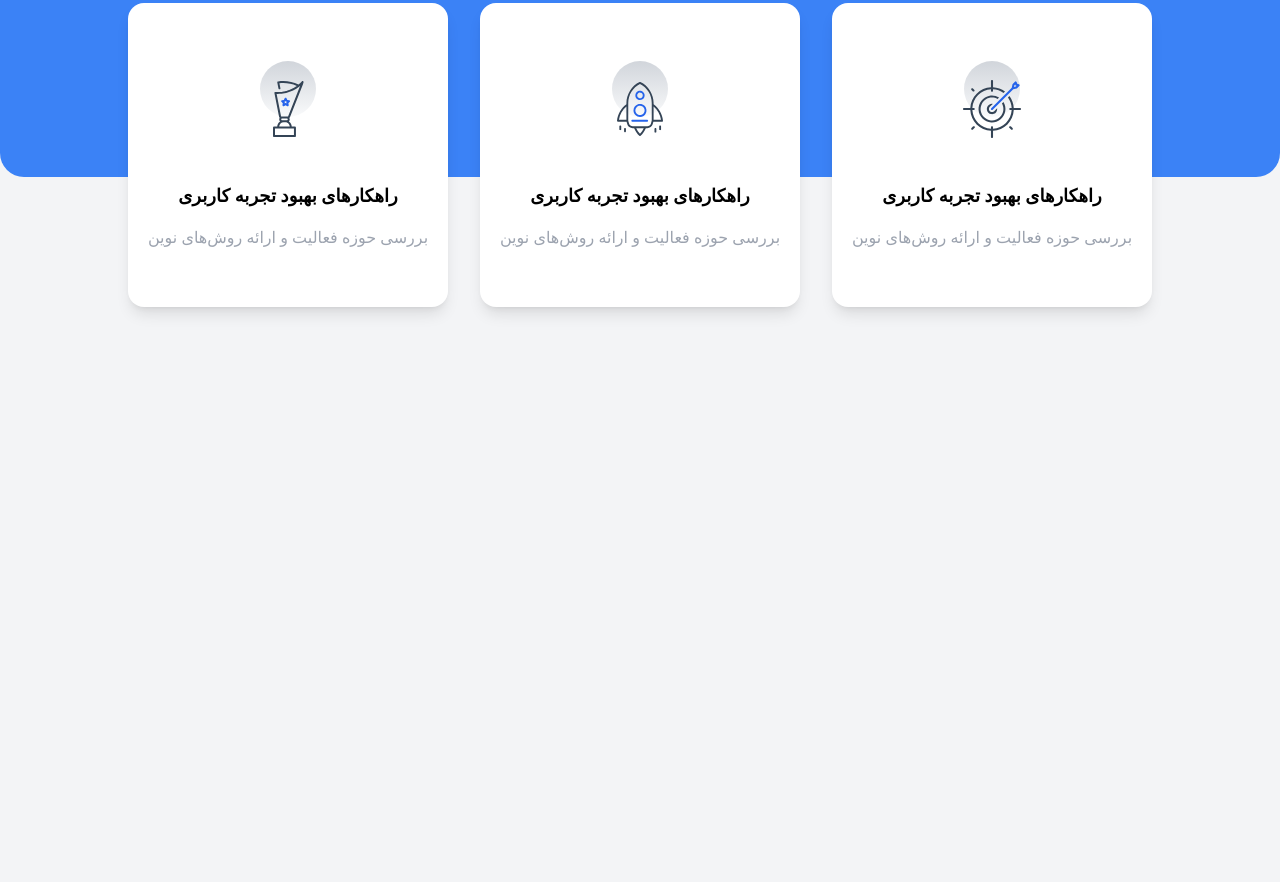
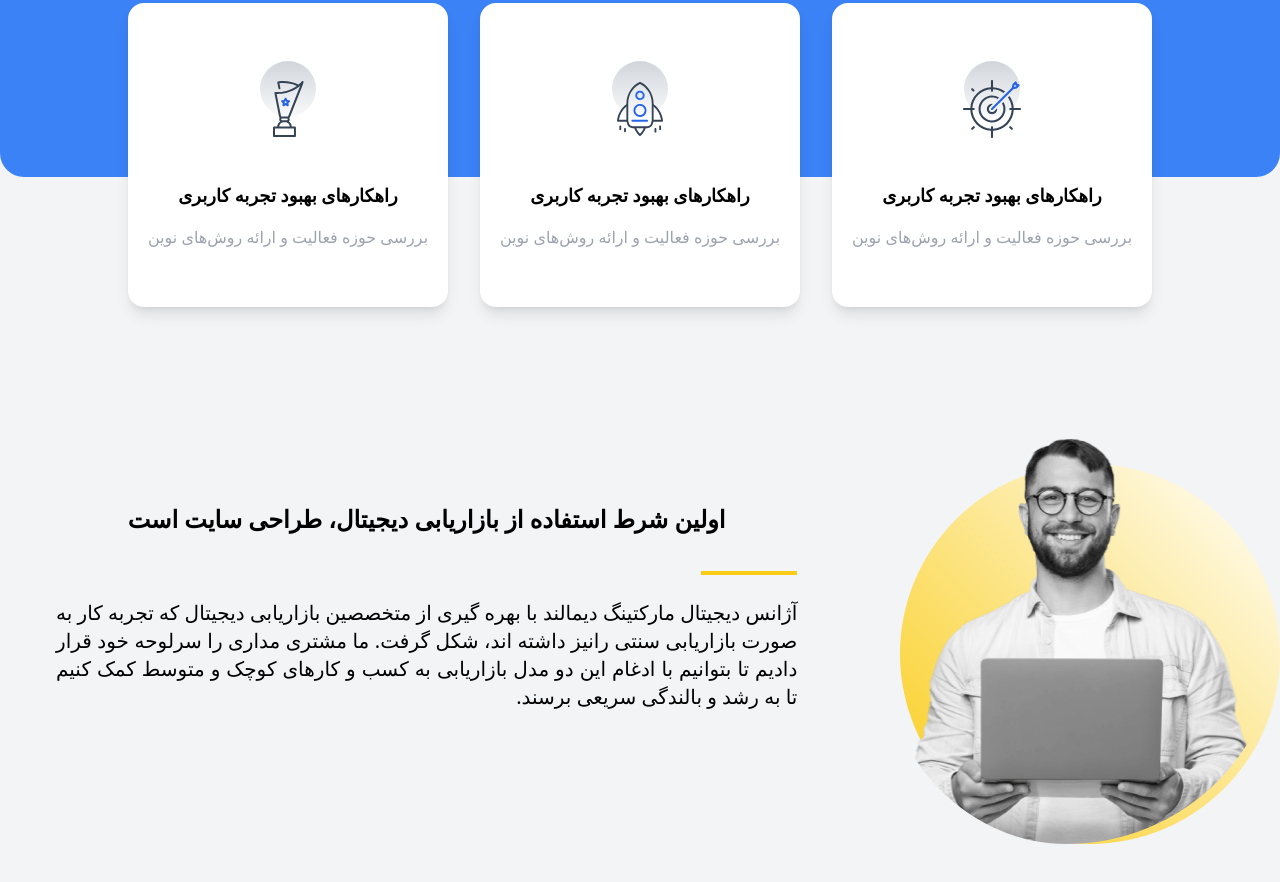
Before and after one commit to RoHa95/Demaland-Demo, a website: page public/index.html in a window 1280 px wide. Shown: the part 1820-2702 px from the top of the page. Before the commit the page ends 2189 px from the top, so only its background shows below. Drawn offline with nearby package versions, Linux system fonts and the light colour scheme; files that its build step writes are made by us from their sources.

Commit message:
completed deception 1 section

```diff
--- a/public/index.html
+++ b/public/index.html
@@ -605,7 +605,9 @@
                 </div>
               </div>
             </div>
-            <div class="absolute performance-tag hidden w-[320px] h-[304px] bg-opacity-20 bg-white rounded-2xl -z-12 -rotate-12 transition-all ease-linear delay-500"></div>
+            <div
+              class="absolute performance-tag hidden w-[320px] h-[304px] bg-opacity-20 bg-white rounded-2xl -z-12 -rotate-12 transition-all ease-linear delay-500"
+            ></div>
           </div>
           <div
             class="performance relative w-[320px] h-[304px] bg-white rounded-2xl flex flex-col items-center justify-center gap-y-6 shadow-lg"
@@ -673,7 +675,9 @@
                 </div>
               </div>
             </div>
-            <div class="absolute performance-tag hidden w-[320px] h-[304px] bg-opacity-20 bg-white rounded-2xl -z-12 -rotate-12 transition-all ease-linear delay-500"></div>
+            <div
+              class="absolute performance-tag hidden w-[320px] h-[304px] bg-opacity-20 bg-white rounded-2xl -z-12 -rotate-12 transition-all ease-linear delay-500"
+            ></div>
           </div>
           <div
             class="performance relative w-[320px] h-[304px] bg-white rounded-2xl flex flex-col items-center justify-center gap-y-6 shadow-lg"
@@ -717,7 +721,40 @@
                 </div>
               </div>
             </div>
-            <div class="absolute performance-tag hidden w-[320px] h-[304px] bg-opacity-20 bg-white rounded-2xl -z-12 -rotate-12 transition-all ease-linear delay-500"></div>
+            <div
+              class="absolute performance-tag hidden w-[320px] h-[304px] bg-opacity-20 bg-white rounded-2xl -z-12 -rotate-12 transition-all ease-linear delay-500"
+            ></div>
+          </div>
+        </div>
+      </div>
+    </div>
+    <!-- deception 1 -->
+    <div class="w-full container mx-auto 2xl:max-w-7xl mb-48">
+      <div class="w-full h-[475px] flex items-center justify-between">
+        <div class="w-1/3 h-full relative flex items-end">
+          <div
+            class="w-[380px] h-[380px] bg-gradient-to-tr from-yellow-400 to-white rounded-full overflow-hidden"
+          ></div>
+          <img
+            src="/assets/images/bg11.png"
+            alt="bg"
+            class="absolute z-20 bottom-0 rounded-b-full pl-6 h-[424px]"
+          />
+        </div>
+        <div class="w-2/3 flex flex-col p-14 items-center">
+          <div class="font-bold text-2xl mb-9">
+            اولین شرط استفاده از بازاریابی دیجیتال، طراحی سایت است
+          </div>
+          <div class="w-full flex items-center justify-start">
+            <div class="bg-yellow-400 h-1 w-24"></div>
+          </div>
+
+          <div class="text-xl font-thin pt-6 text-justify">
+            آژانس دیجیتال مارکتینگ دیمالند با بهره گیری از متخصصین بازاریابی
+            دیجیتال که تجربه کار به صورت بازاریابی سنتی رانیز داشته اند، شکل
+            گرفت. ما مشتری مداری را سرلوحه خود قرار دادیم تا بتوانیم با ادغام
+            این دو مدل بازاریابی به کسب و کارهای کوچک و متوسط کمک کنیم تا به رشد
+            و بالندگی سریعی برسند.
           </div>
         </div>
       </div>
```
Also changed, not shown: assets/images/bg-original.png (added), assets/images/bg11.png (added), public/build/tailwind.css (deleted). Lines whose indentation alone changed are shown as unchanged.
